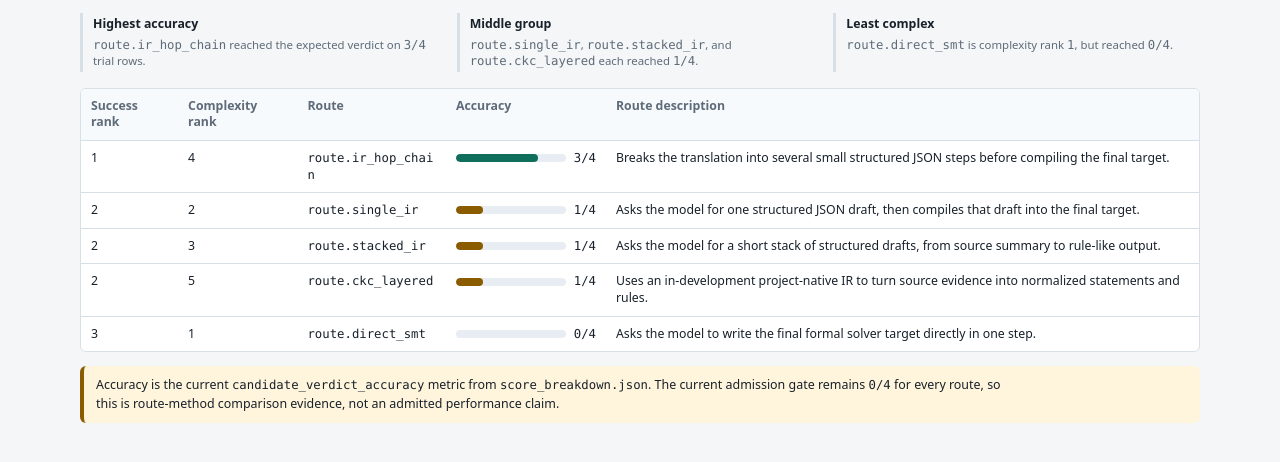
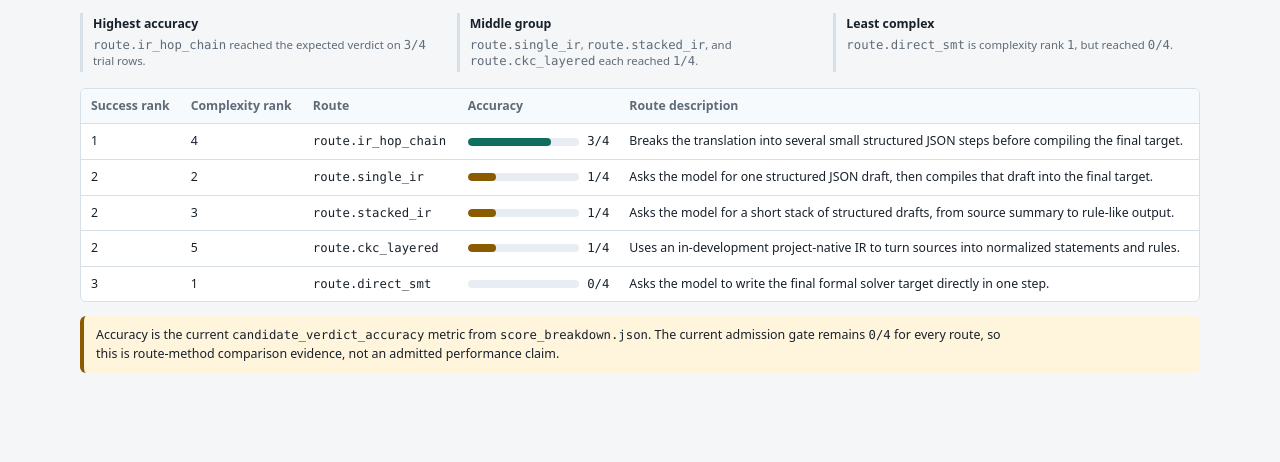
Before and after one commit to eturkes/ckc-ui, a website: page index.html in a window 1280 px wide. Shown: the part 94-556 px from the top of the page. Drawn offline with Linux system fonts and the light colour scheme.

Commit message:
Tighten layered route wording

```diff
--- a/index.html
+++ b/index.html
@@ -115,7 +115,7 @@
               <td class="num">5</td>
               <td><code>route.ckc_layered</code></td>
               <td><span class="ratio"><span class="track"><span class="fill amber" style="width:25%"></span></span><code>1/4</code></span></td>
-              <td>Uses an in-development project-native IR to turn source evidence into normalized statements and rules.</td>
+              <td>Uses an in-development project-native IR to turn sources into normalized statements and rules.</td>
             </tr>
             <tr>
               <td class="num">3</td>
```
